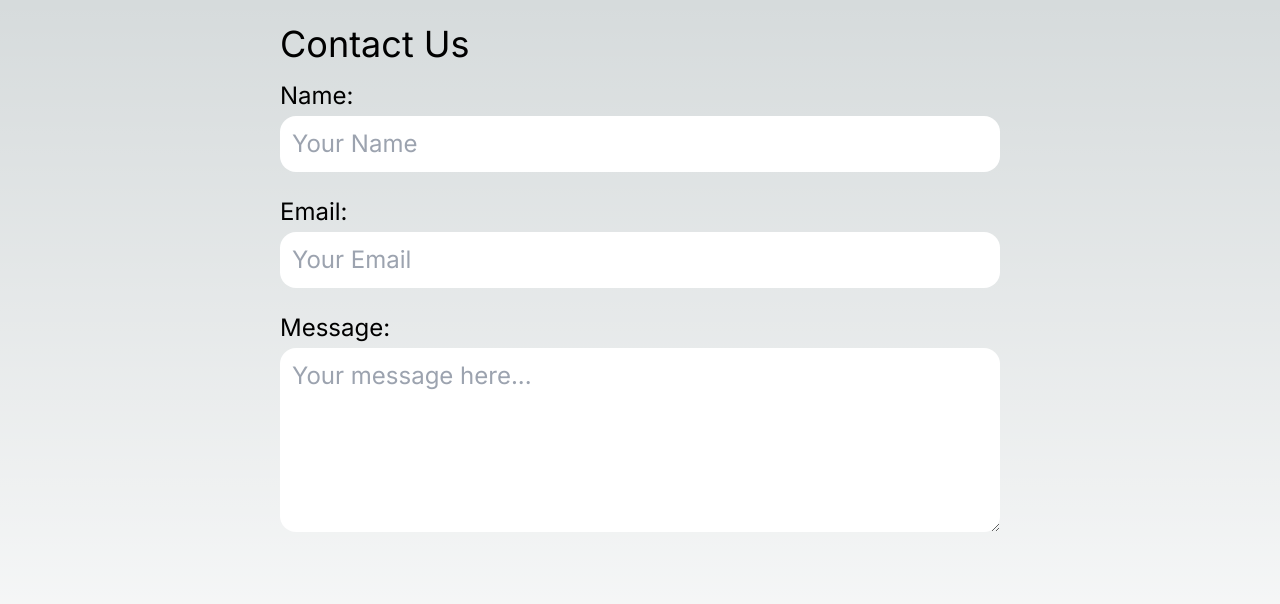
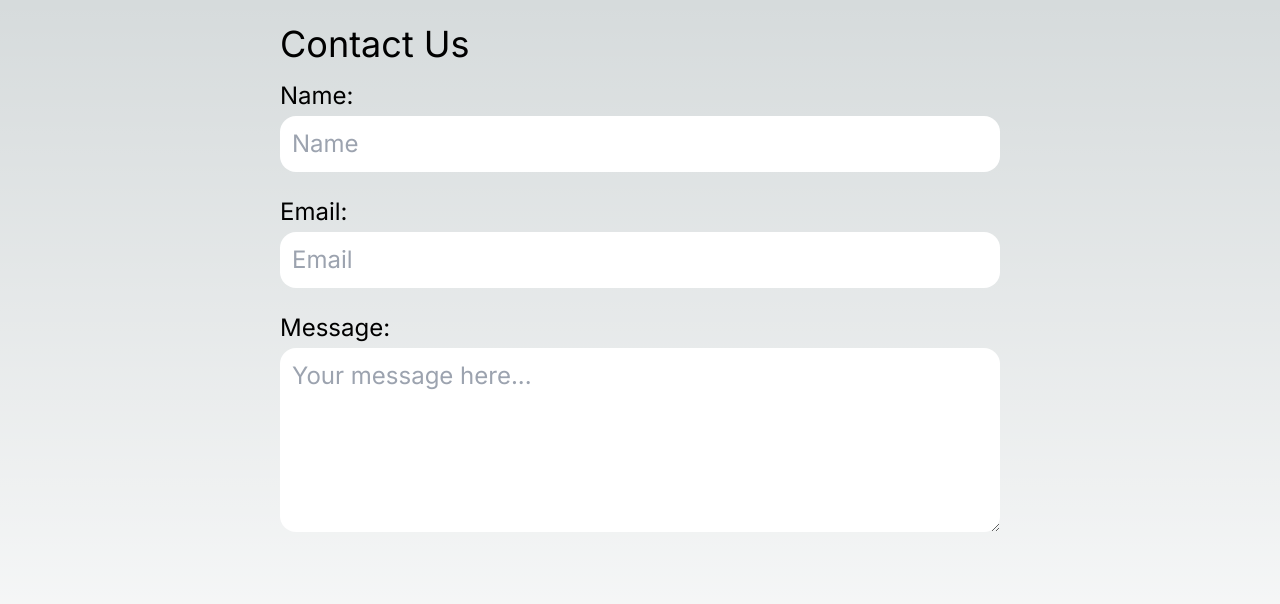
Before and after one commit to JoelOgira/next-route-handler, a Next.js app: page /feedback in a window 1280 px wide. Shown: the top 604 px of the page. Built offline with nearby package versions, Linux system fonts and the light colour scheme.

Commit message:
Updated the contact form placeholder

```diff
--- a/app/feedback/page.tsx
+++ b/app/feedback/page.tsx
@@ -58,7 +58,7 @@ export default function Feedback() {
                 type="text"
                 id="name"
                 name="name"
-                placeholder="Your Name"
+                placeholder="Name"
                 pattern="([A-Z])[\w+.]{1,}"
                 value={data.name}
                 onChange={handleChange}
@@ -70,7 +70,7 @@ export default function Feedback() {
                 type="email"
                 id="email"
                 name="email"
-                placeholder="Your Email"
+                placeholder="Email"
                 pattern="^[a-zA-Z0-9._%+-]+@[a-zA-Z0-9.-]+\.[a-zA-Z]{2,}$"
                 value={data.email}
                 onChange={handleChange}
```
